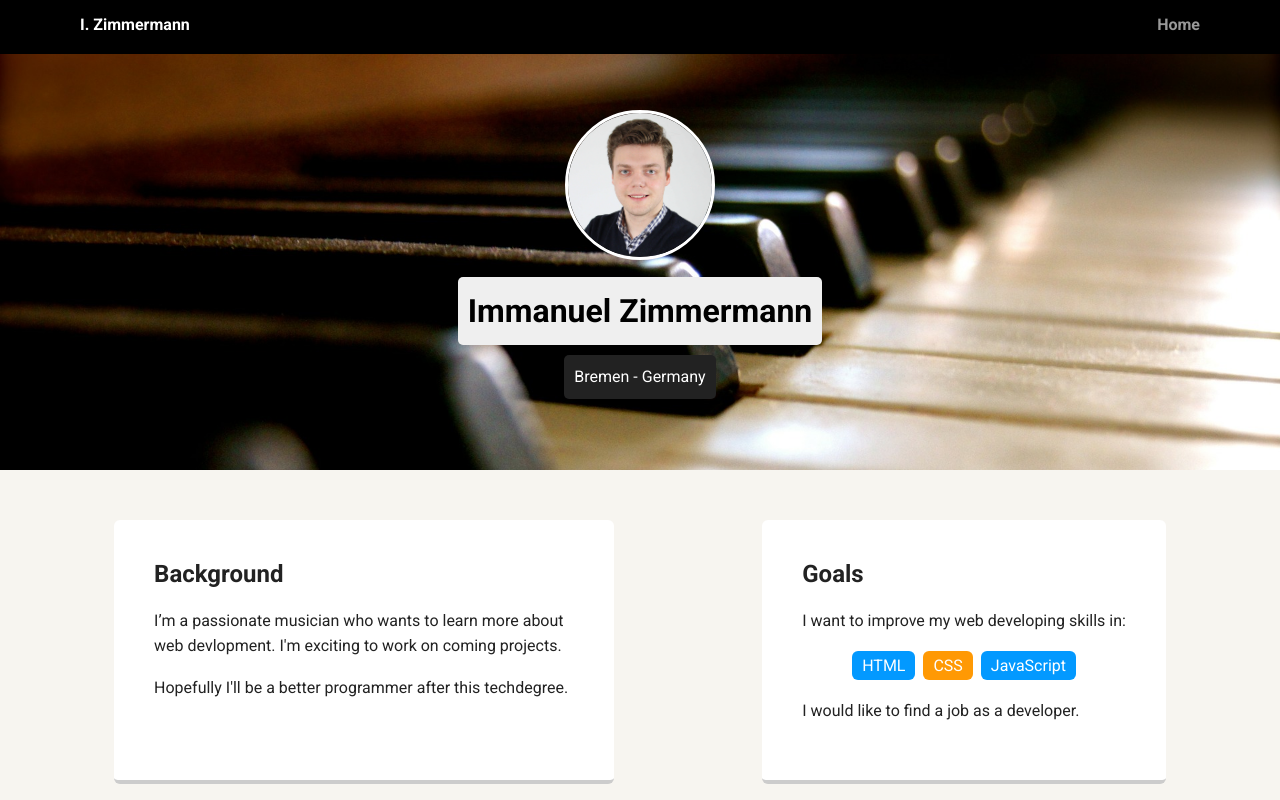
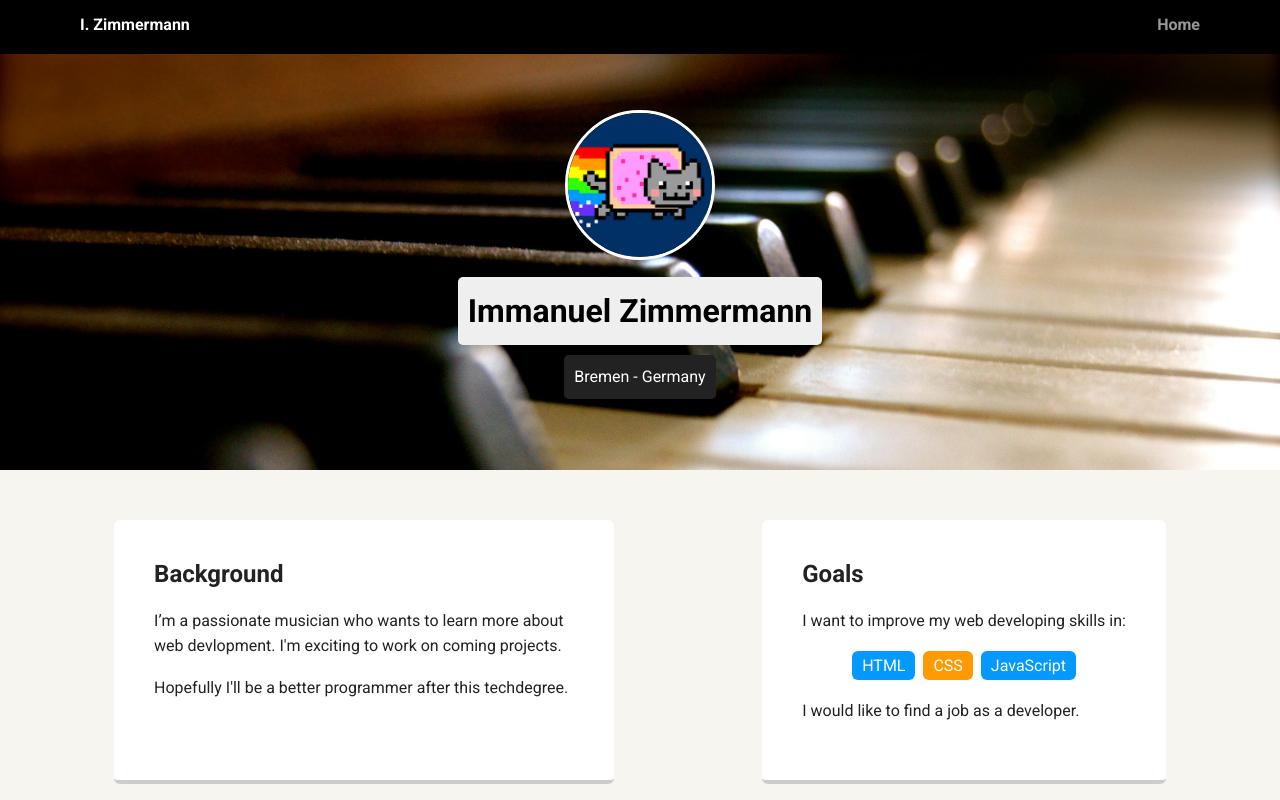
Before and after one commit to immanuelzimmermann/Project1, a plain HTML site: page index.html in a window 1280 px wide. Shown: the top 800 px of the page. Drawn offline with Linux system fonts and the light colour scheme; a web font is replaced by a local one.

Commit message:
change profile picture

```diff
--- a/index.html
+++ b/index.html
@@ -16,7 +16,7 @@
     </div>
 
     <header>
-      <img src="images/profile_picture.jpg" alt="Profile Picture" class="profile-image">
+      <img src="images/me.png" alt="Profile Picture" class="profile-image">
       <h1 class="tag name">Immanuel Zimmermann</h1>
       <p class="tag location">Bremen - Germany</p>
     </header>
```
Also changed, not shown: images/profile_picture.jpg (deleted).
